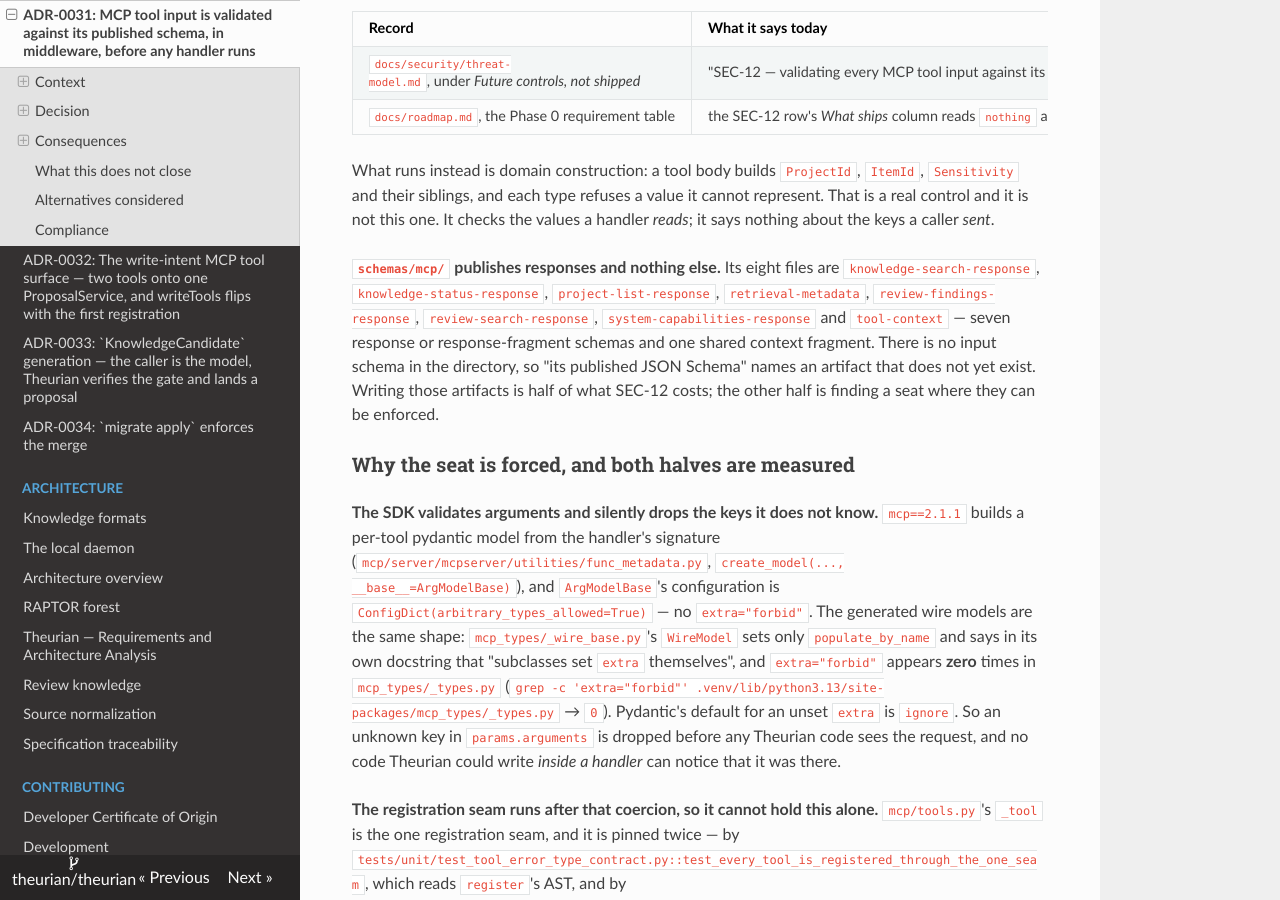
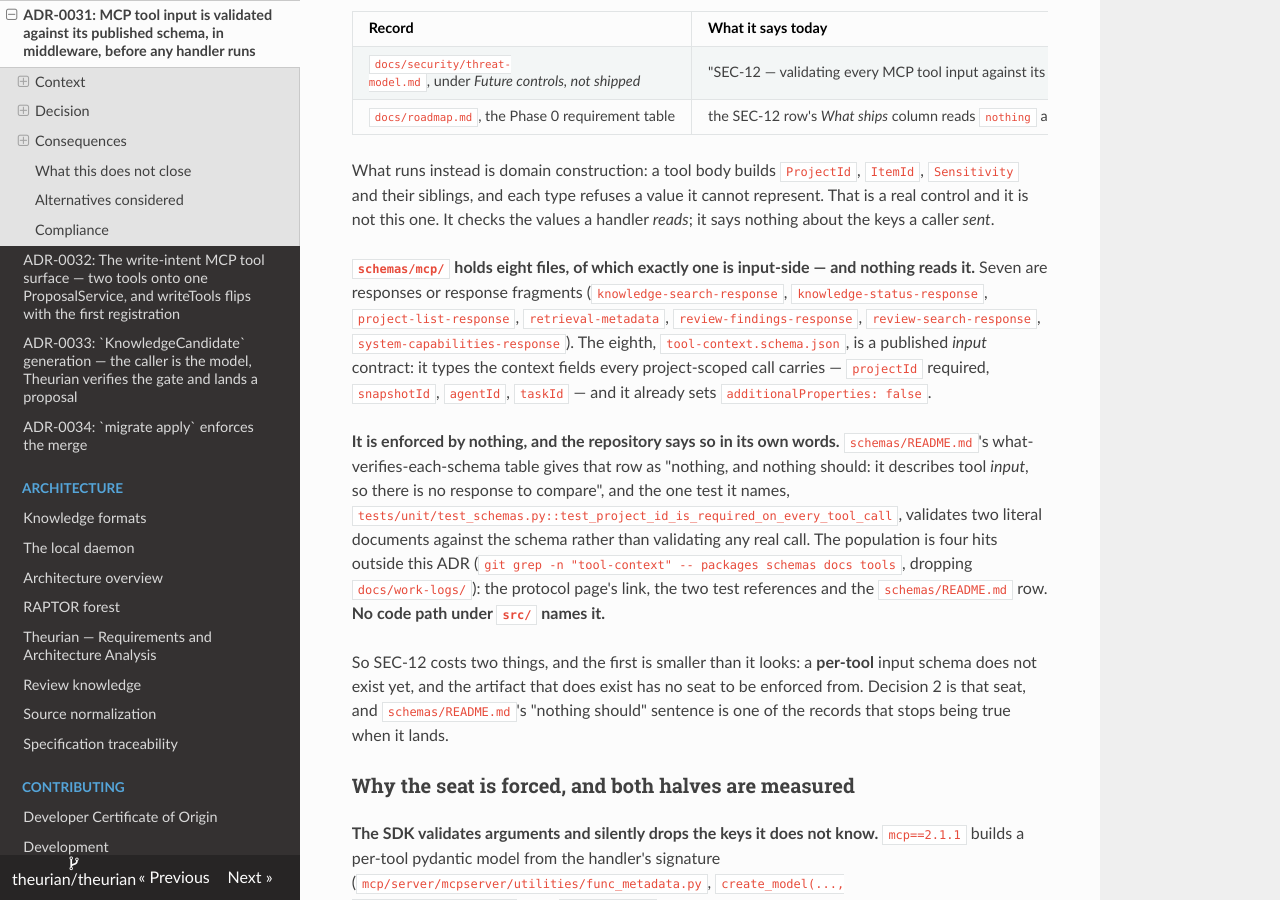
Before and after one commit to theurian/theurian, an MkDocs documentation site: the page built from docs/adr/0031-mcp-input-is-schema-validated-in-middleware.md, in a window 1280 px wide and 900 px high, scrolled down 830 px. Built offline with MkDocs 1.6.1, drawn with Linux system fonts in a browser that asks for light colours; some of the changed text lies outside the part shown.

Commit message:
docs(adr): correct ADR-0031 on what schemas/mcp/ already publishes
The Context section said "there is no input schema in the directory", which
is false. `schemas/mcp/tool-context.schema.json` is a published *input*
contract: it types the context every project-scoped call carries -- projectId
required, snapshotId, agentId, taskId -- and it already sets
`additionalProperties: false`.

What is true, and sharper than what was written, is that it has no reader.
`schemas/README.md`'s what-verifies-each-schema table gives that row as
"nothing, and nothing should: it describes tool *input*, so there is no
response to compare", and the one test it names validates two literal
documents against the schema rather than any real call. `git grep -n
"tool-context" -- packages schemas docs tools` returns four hits outside the
ADR -- a protocol-page link, two test references and that row -- and no site
under src/ names it.

So SEC-12's first half is smaller than the ADR claimed and its second half is
the same: the artifact exists and has nowhere to be enforced from. Decision 1
now records that `tool-context.schema.json` becomes the first schema the
control reads rather than a ninth file to write, and Compliance carries
`schemas/README.md`'s row as a third record that stops being true at slice
B2 -- "nothing should" is true of a response check and false of this one.

Signed-off-by: Takehide Uchida <utchy@graphnote-design.com>

```diff
--- a/docs/adr/0031-mcp-input-is-schema-validated-in-middleware.md
+++ b/docs/adr/0031-mcp-input-is-schema-validated-in-middleware.md
@@ -38,14 +38,32 @@ What runs instead is domain construction: a tool body builds `ProjectId`,
 cannot represent. That is a real control and it is not this one. It checks the
 values a handler *reads*; it says nothing about the keys a caller *sent*.
 
-**`schemas/mcp/` publishes responses and nothing else.** Its eight files are
-`knowledge-search-response`, `knowledge-status-response`,
+**`schemas/mcp/` holds eight files, of which exactly one is input-side — and
+nothing reads it.** Seven are responses or response fragments
+(`knowledge-search-response`, `knowledge-status-response`,
 `project-list-response`, `retrieval-metadata`, `review-findings-response`,
-`review-search-response`, `system-capabilities-response` and `tool-context` —
-seven response or response-fragment schemas and one shared context fragment.
-There is no input schema in the directory, so "its published JSON Schema" names
-an artifact that does not yet exist. Writing those artifacts is half of what
-SEC-12 costs; the other half is finding a seat where they can be enforced.
+`review-search-response`, `system-capabilities-response`). The eighth,
+`tool-context.schema.json`, is a published *input* contract: it types the
+context fields every project-scoped call carries — `projectId` required,
+`snapshotId`, `agentId`, `taskId` — and it already sets
+`additionalProperties: false`.
+
+**It is enforced by nothing, and the repository says so in its own words.**
+`schemas/README.md`'s what-verifies-each-schema table gives that row as
+"nothing, and nothing should: it describes tool *input*, so there is no response
+to compare", and the one test it names,
+`tests/unit/test_schemas.py::test_project_id_is_required_on_every_tool_call`,
+validates two literal documents against the schema rather than validating any
+real call. The population is four hits outside this ADR
+(`git grep -n "tool-context" -- packages schemas docs tools`, dropping
+`docs/work-logs/`): the protocol page's link, the two test references and the
+`schemas/README.md` row. **No code path under `src/` names it.**
+
+So SEC-12 costs two things, and the first is smaller than it looks: a
+**per-tool** input schema does not exist yet, and the artifact that does exist
+has no seat to be enforced from. Decision 2 is that seat, and `schemas/README.md`'s
+"nothing should" sentence is one of the records that stops being true when it
+lands.
 
 ### Why the seat is forced, and both halves are measured
 
@@ -106,6 +124,14 @@ beside the response schemas under `schemas/mcp/` and that there is one per
 registered tool. **Naming the files here would assert artifacts that do not
 exist**, which is the failure mode ADR-0030 records for a design document that
 tries to stay in bijection with a tree.
+
+**`tool-context.schema.json` becomes the first schema this control reads, not a
+ninth thing to write.** It already types the context every project-scoped call
+carries and already forbids additional properties; what it has never had is a
+reader. Whether each per-tool schema `$ref`s it or restates it is slice B2's —
+the `$ref` form is what `retrieval-metadata.schema.json` already does for
+responses, and `referencing`'s offline registry (decision 3) is what makes a
+`$ref` resolvable with no network.
 
 ### 2. The validation seat is an SDK `ServerMiddleware`, wired where the server is built
 
@@ -210,10 +236,15 @@ server refuses.
 
 ### Positive
 
-- **SEC-12 stops being owed and starts running**, and the two records that
+- **SEC-12 stops being owed and starts running**, and the three records that
   currently say it does not (`threat-model.md`'s *Future controls, not shipped*
-  entry and `roadmap.md`'s `nothing` / `the whole control` row) move in the
-  slice that ships it, not later.
+  entry, `roadmap.md`'s `nothing` / `the whole control` row, and
+  `schemas/README.md`'s "nothing, and nothing should" row for
+  `tool-context.schema.json`) move in the slice that ships it, not later.
+- **A published input contract stops being decorative.**
+  `tool-context.schema.json` has typed every project-scoped call's context
+  since it was written and has never been read; the middleware is what makes it
+  a control rather than a description.
 - **The write-intent surface gets its precondition.** `docs/roadmap.md`'s
   Phase B row already states that "SEC-12 … becomes mandatory the moment a
   write-intent tool opens". ADR-0032 depends on this decision landing first.
@@ -283,9 +314,13 @@ the same reason.
 
 Measured now, and reproducible from this ADR (2026-09-12, `be977ea7`):
 
-- `schemas/mcp/` holds **8** files and **none** of them is an input schema
-  (`ls schemas/mcp/`): seven response or response-fragment schemas plus
-  `tool-context.schema.json`.
+- `schemas/mcp/` holds **8** files (`ls schemas/mcp/`): seven response or
+  response-fragment schemas and one input-side contract,
+  `tool-context.schema.json`. **No per-tool input schema exists**, and the one
+  input schema that does has **no reader under `src/`** —
+  `git grep -n "tool-context" -- packages schemas docs tools` returns four hits
+  outside this ADR, all of them a link, a test reference or the
+  `schemas/README.md` row that records the absence.
 - The SDK's argument model sets no `extra="forbid"`:
   `grep -c 'extra="forbid"' .venv/lib/python3.13/site-packages/mcp_types/_types.py`
   answers **0**, and `ArgModelBase`'s own config is
@@ -331,10 +366,17 @@ Still owed, with the milestone that will satisfy it:
   caps exist because unbounded documents cost unbounded work in `jsonschema`'s
   message building (#291, #245). Owed a test that the MCP boundary refuses a
   document past each bound rather than paying for it.
-- **Slice B2 — the two records that say SEC-12 does not run are rewritten in
+- **Slice B2 — `tool-context.schema.json` gains a reader, and the record that
+  says it should not have one moves with it.** `schemas/README.md`'s row reads
+  "nothing, and nothing should: it describes tool *input*, so there is no
+  response to compare", which is true of a *response* check and false of this
+  one. Owed: the row rewritten to name what now reads the schema, in the same
+  commit.
+- **Slice B2 — the three records that say SEC-12 does not run are rewritten in
   the commit that makes them false**: `docs/security/threat-model.md`'s *Future
-  controls, not shipped* entry and `docs/roadmap.md`'s SEC-12 requirement row
-  (`nothing` / `the whole control`). Not a later documentation pass — an
-  on-main claim must not call a control unimplemented while it runs. Whether
-  the rewrite is *faithful* is a reading and no mechanical check reaches it,
-  which is said here rather than left to be inferred.
+  controls, not shipped* entry, `docs/roadmap.md`'s SEC-12 requirement row
+  (`nothing` / `the whole control`), and the `schemas/README.md` row above. Not
+  a later documentation pass — an on-main claim must not call a control
+  unimplemented while it runs. Whether the rewrite is *faithful* is a reading
+  and no mechanical check reaches it, which is said here rather than left to be
+  inferred.
```
